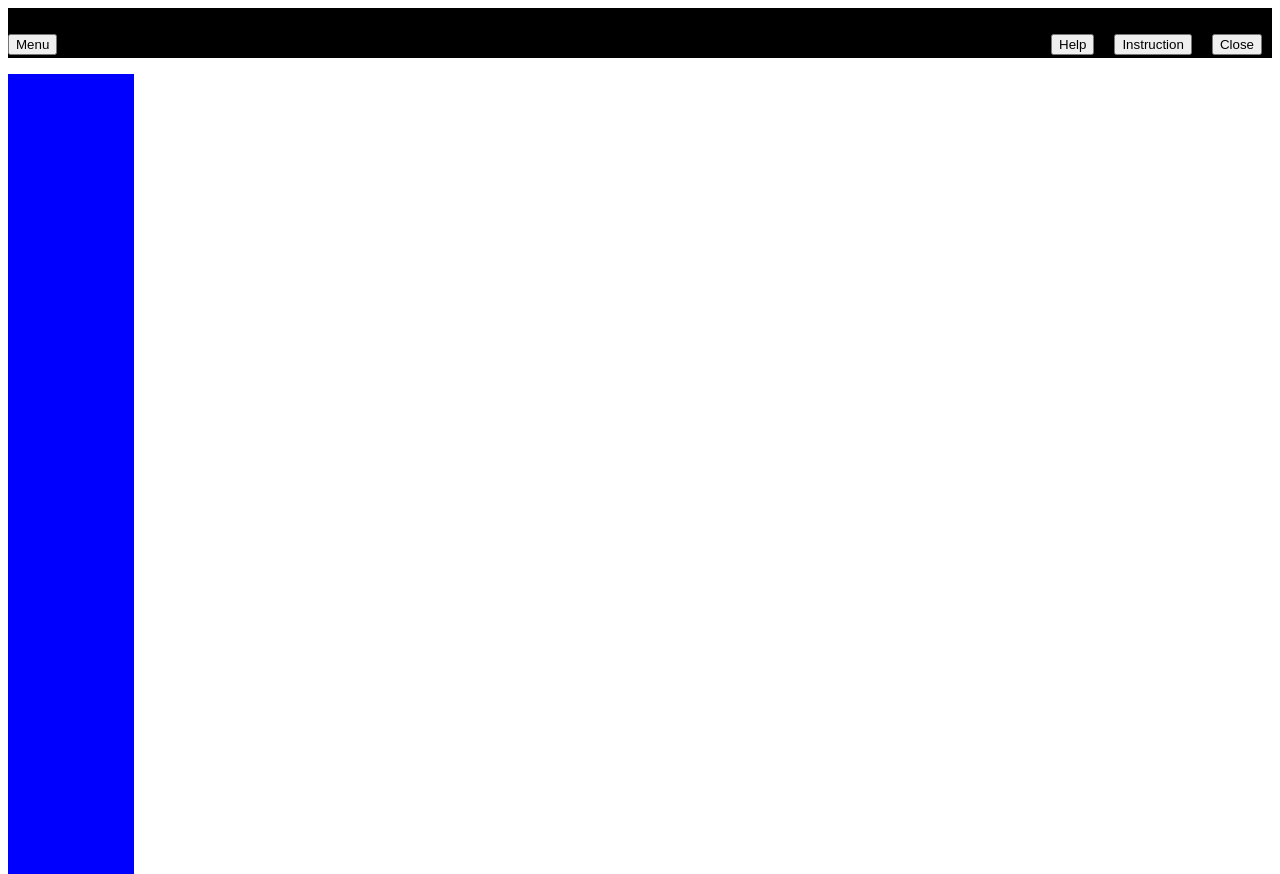
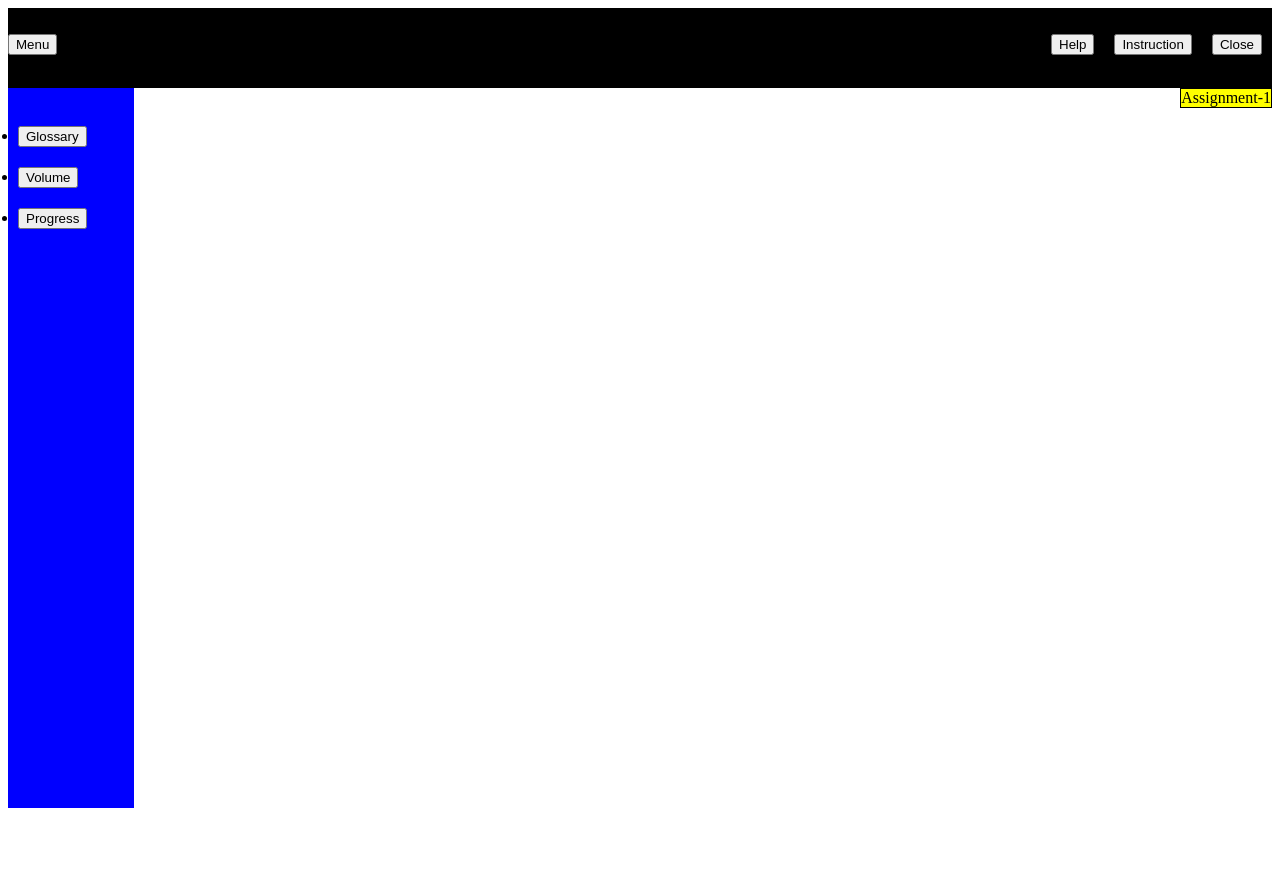
Before and after one commit to Nannapaneni/HTML-Tutorials, a plain HTML site: page axes/axes.html in a window 1280 px wide. After the commit the page ends 816 px from the top, so only its background shows below. Drawn offline with Linux system fonts and the light colour scheme.

Commit message:
commit changes

```diff
--- a/axes/axes.css
+++ b/axes/axes.css
@@ -1,11 +1,10 @@
 body {
   height: 100vh;
-  grid-template: 8% 80% 10% / 15% 85%;
 }
 
 header {
   background-color: black;
-  height: 50px;
+  height: 10%;
   width: auto;
 }
 
@@ -25,7 +24,6 @@ footer {
 
 .top-menu-item {
   float: left;
-  display: table-cell;
   margin: 10px;
 }
 .menu-item{
@@ -33,7 +31,28 @@ footer {
   margin-top: 26px;
 }
 .sidebar{
-  height: 100%;
+  float:left;
+  height: 90%;
   width:10%;
   background-color: blue;
 }
+
+.side-menu .side-menu-item{
+ margin: 20px 10px;
+}
+
+.side-menu{
+  display: inline;
+}
+
+.main-content{
+  float:left;
+  height: 90%;
+  width:90%;
+}
+
+#assignment_no{
+  float:right;
+  border: 1px solid black;
+  background-color: yellow;
+}
--- a/axes/axes.html
+++ b/axes/axes.html
@@ -32,13 +32,24 @@
         </div>
     </header>
     <div class="sidebar">
-        <ul class="">
+        <ul class="side-menu" >
+                <li class="side-menu-item">
+                        <button>Glossary</button>
+                    </li>
+                    <li class="side-menu-item">
+                        <button>Volume</button>
+                    </li>
+                    <li class="side-menu-item">
+                        <button>Progress</button>
+                    </li>
+        </ul>
 
-        </ul>
     </div>
-
-
-
+    <div class="main-content">
+        <div  id="assignment_no">
+            <span>Assignment-1</span>
+        </div>
+    </div>
 
 
 </body>
```
